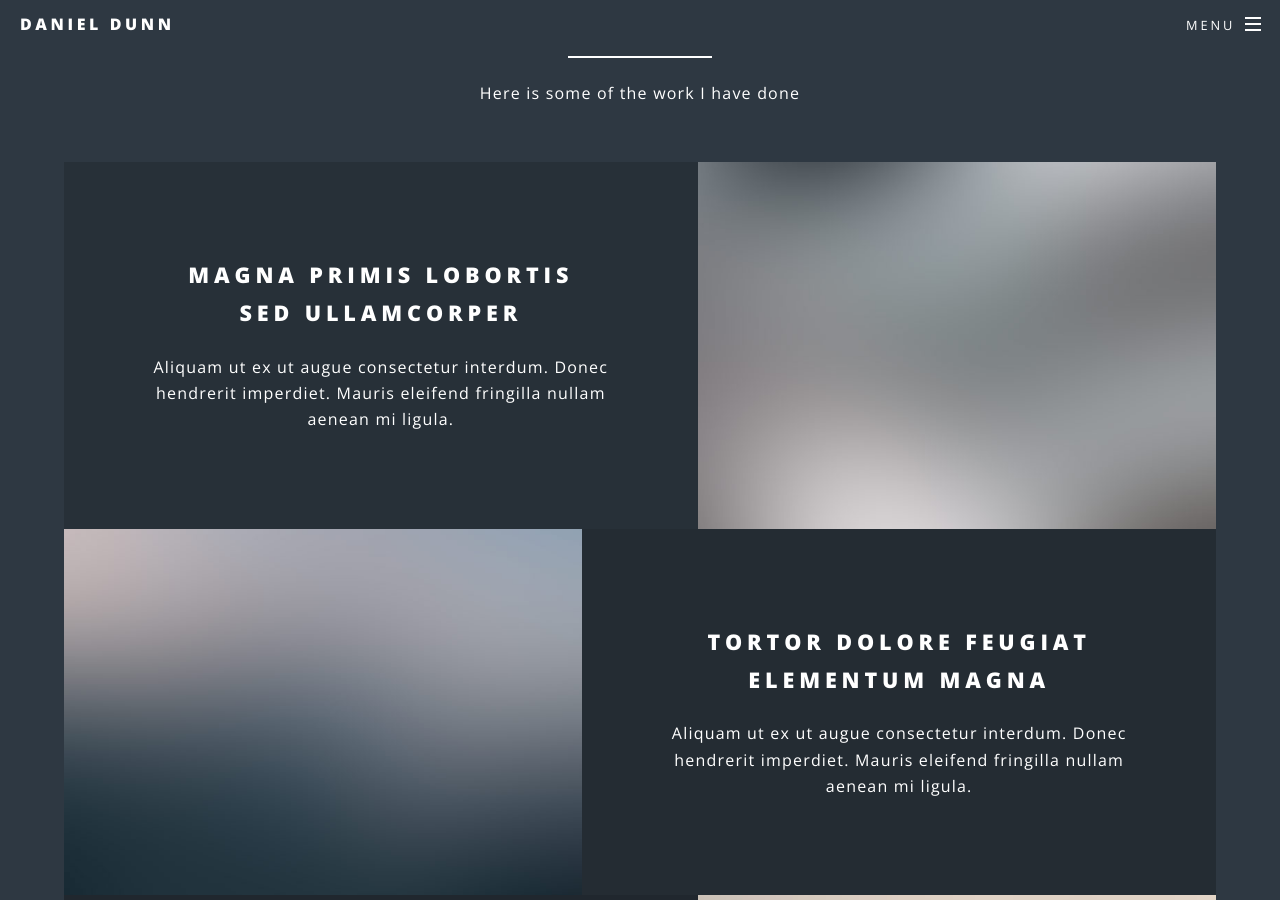
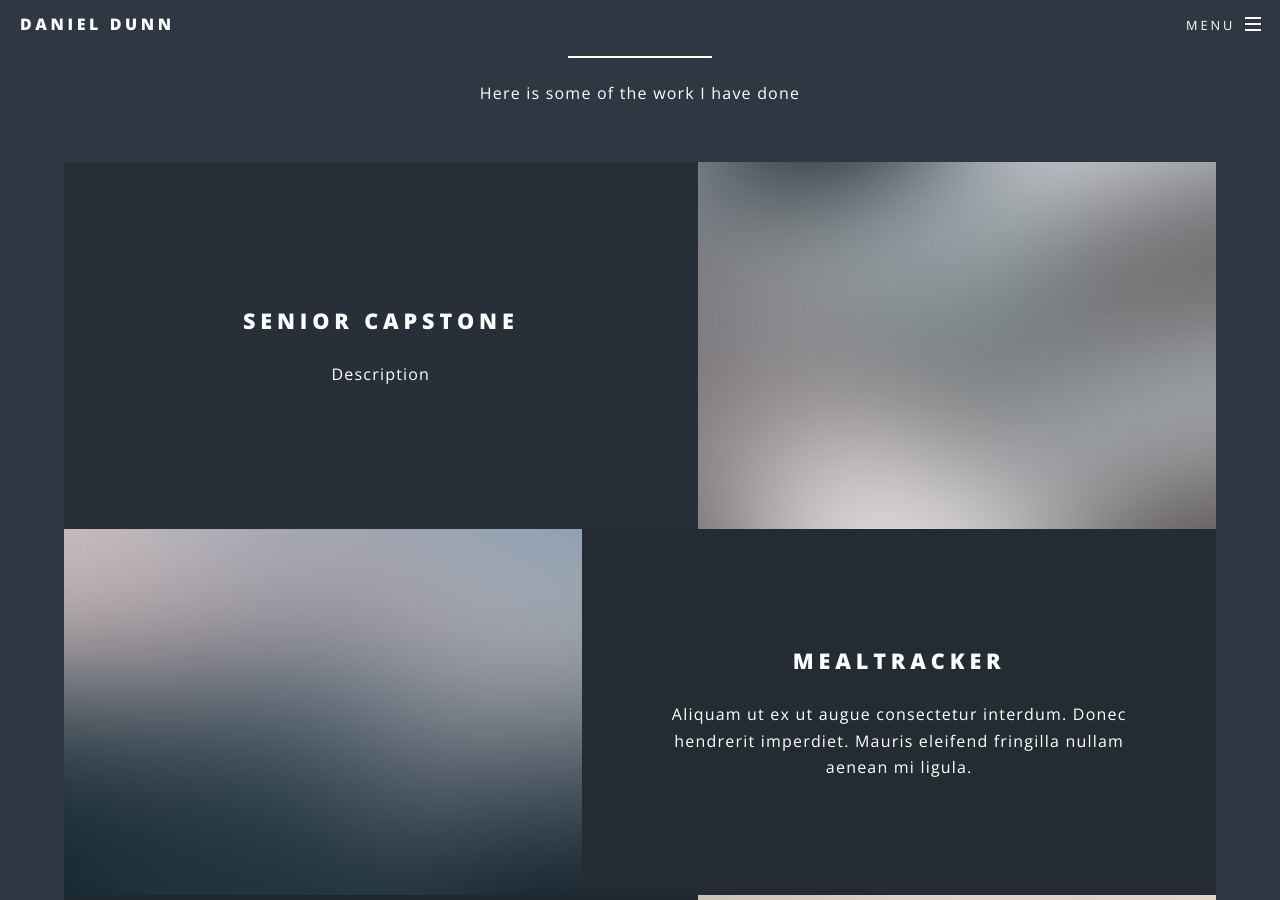
Before and after one commit to NicelyDunn7/dpdunn10.github.io, a Jekyll site: the page built from index.html, in a window 1280 px wide and 900 px high, scrolled down 3355 px. Built offline with Jekyll 4.4.1, drawn with Linux system fonts in a browser that asks for light colours; some of the changed text lies outside the part shown.

Commit message:
Updated menu, began projects section

```diff
--- a/_includes/header.html
+++ b/_includes/header.html
@@ -7,16 +7,11 @@
         <a href="#menu" class="menuToggle"><span>Menu</span></a>
         <div id="menu">
           <ul>
-            <li><a href="index.html">Home</a></li>
-            {% for my_page in site.pages %}
-            {% if my_page.title %}
-            <li><a href="{{ my_page.url | prepend: site.baseurl }}">{{ my_page.title }}</a></li>
-            {% endif %}
-            {% endfor %}
-            <li><a href="#">Sign Up</a></li>
-            <li><a href="#">Log In</a></li>
-            <li><a href="{{ "/feed.xml" | prepend: site.baseurl }}"
-                   class="icon fa-feed"> RSS Feed</a></li>
+            <li><a href="#banner">Home</a></li>
+            <li><a href="#Bio">About Me</a></li>
+            <li><a href="#Resume">Resume</a></li>
+            <li><a href="#Projects">Projects</a></li>
+            <li><a href="#ContactForm">Contact Me</a></li>
           </ul>
         </div>
       </li>
--- a/index.html
+++ b/index.html
@@ -10,8 +10,8 @@
 						<a href="#one" class="more scrolly">More About Me</a>
 					</section>
 
-				<!-- One -->
-					<section id="one" class="wrapper style1 special">
+				<!-- Bio -->
+					<section id="Bio" class="wrapper style1 special">
 						<div class="inner">
 							<header class="major">
 								<h2>Bio</h2>
@@ -32,8 +32,8 @@
 						</div>
 					</section>
 
-				<!-- Two -->
-					<section id="two" class="wrapper style3 special" style="background-color:#ccad00;color:white;">
+				<!-- Resume -->
+					<section id="Resume" class="wrapper style3 special" style="background-color:#ccad00;color:white;">
 						<div class="inner">
 							<header class="major">
 								<h2>Résumé</h2>
@@ -130,8 +130,8 @@
 						</div>
 					</section>
 
-					<!-- Three -->
-						<section id="three" class="wrapper style2 special">
+					<!-- Projects -->
+						<section id="Projects" class="wrapper style2 special">
 							<div class="inner">
 								<header class="major">
 									<h2>Projects</h2>
@@ -139,30 +139,57 @@
 								</header>
 								<section class="spotlight">
 									<div class="image"><img src="images/pic01.jpg" alt="" /></div><div class="content">
-										<h2>Magna primis lobortis<br />
-										sed ullamcorper</h2>
-										<p>Aliquam ut ex ut augue consectetur interdum. Donec hendrerit imperdiet. Mauris eleifend fringilla nullam aenean mi ligula.</p>
+										<h2>Senior Capstone</h2>
+										<p>
+											Description
+										</p>
 									</div>
 								</section>
 								<section class="spotlight">
 									<div class="image"><img src="images/pic02.jpg" alt="" /></div><div class="content">
-										<h2>Tortor dolore feugiat<br />
-										elementum magna</h2>
-										<p>Aliquam ut ex ut augue consectetur interdum. Donec hendrerit imperdiet. Mauris eleifend fringilla nullam aenean mi ligula.</p>
+										<h2>MealTracker</h2>
+										<p>
+											Aliquam ut ex ut augue consectetur interdum. Donec hendrerit imperdiet. Mauris eleifend fringilla nullam aenean mi ligula.
+										</p>
 									</div>
 								</section>
 								<section class="spotlight">
 									<div class="image"><img src="images/pic03.jpg" alt="" /></div><div class="content">
-										<h2>Augue eleifend aliquet<br />
-										sed condimentum</h2>
-										<p>Aliquam ut ex ut augue consectetur interdum. Donec hendrerit imperdiet. Mauris eleifend fringilla nullam aenean mi ligula.</p>
+										<h2>PSN (Professional Social Network)</h2>
+										<p>
+											Aliquam ut ex ut augue consectetur interdum. Donec hendrerit imperdiet. Mauris eleifend fringilla nullam aenean mi ligula.
+										</p>
+									</div>
+								</section>
+								<section class="spotlight">
+									<div class="image"><img src="images/pic01.jpg" alt="" /></div><div class="content">
+										<h2>Master's Research</h2>
+										<p>
+											Description
+										</p>
+									</div>
+								</section>
+								<section class="spotlight">
+									<div class="image"><img src="images/pic01.jpg" alt="" /></div><div class="content">
+										<h2>Cloud-IoT Security Middleware</h2>
+										<p>
+											Description
+										</p>
+									</div>
+								</section>
+								<section class="spotlight">
+									<div class="image"><img src="images/pic01.jpg" alt="" /></div><div class="content">
+										<h2>Metamorphic Engine</h2>
+										<p>
+											Description
+										</p>
 									</div>
 								</section>
 							</div>
 						</section>
 
-				<!-- CTA -->
-					<section id="cta" class="wrapper style4">
+				<!-- Contact Form -->
+					<section id="ContactForm" class="wrapper style4">
 						<div class="inner">
 								<ul class="actions vertical" style="margin:auto;width:auto;">
 									<li><h2>Reach Out</h2></li>
```
Also changed, not shown: 4 other files.
